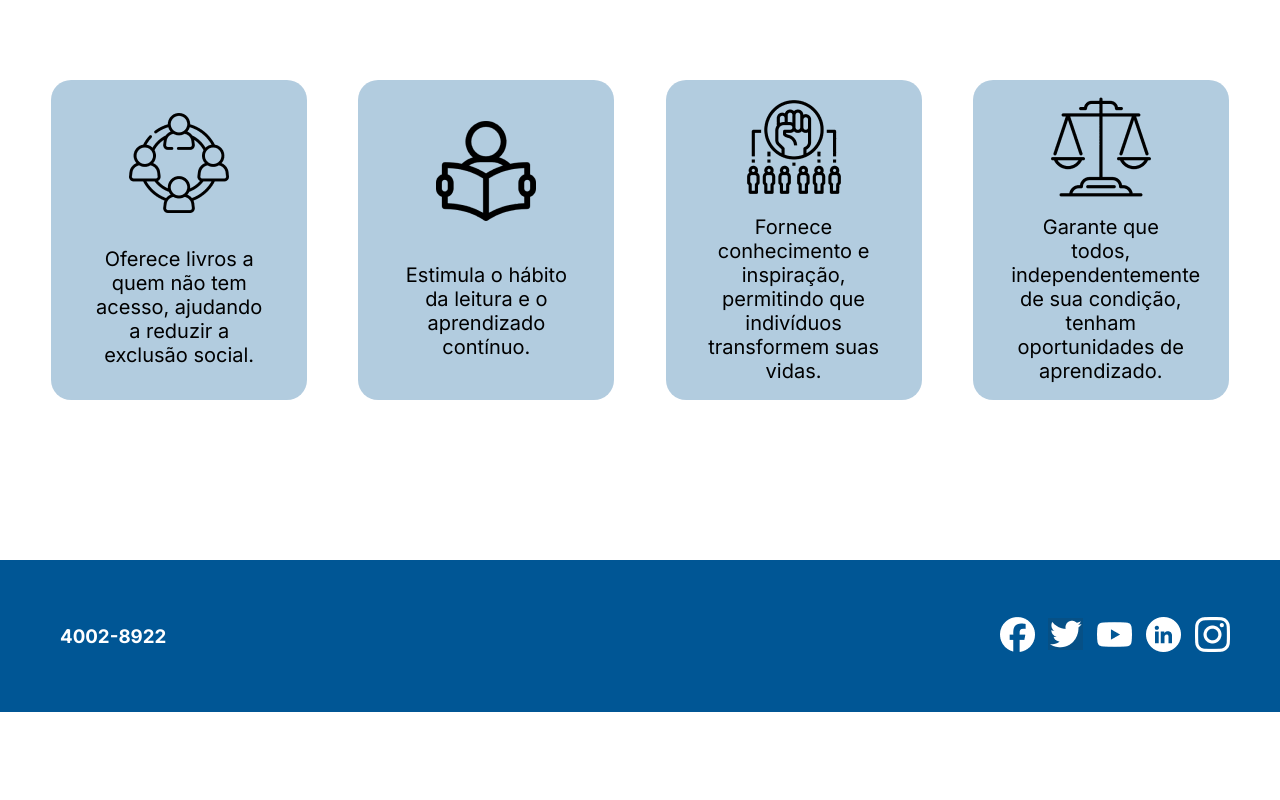
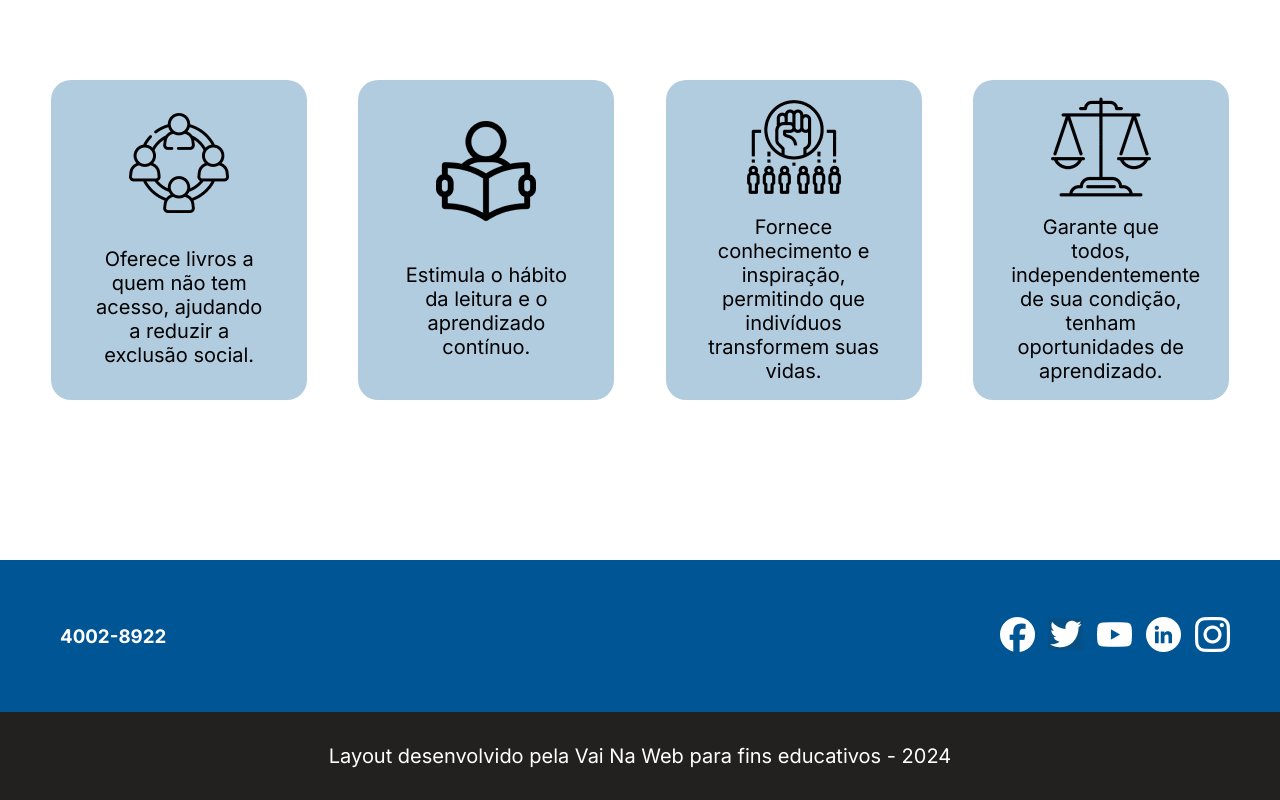
Before and after one commit to Sheila-Salles/Desafio-Final, a React (Vite) app: page / in a window 1280 px wide. Shown: the part 904-1704 px from the top of the page. Built offline with nearby package versions, Linux system fonts and the light colour scheme.

Commit message:
atualizacao

```diff
--- a/src/components/Footer/footer.jsx
+++ b/src/components/Footer/footer.jsx
@@ -22,7 +22,7 @@ export default function Footer(){
                     <a href=""><img src={instagram} alt="icone do instagram" /></a>
                 </nav>
             </section>
-            <section className={S.boxRodape}>
+            <section className={S.boxTexto}>
             <p>Layout desenvolvido pela Vai Na Web para fins educativos - 2024  </p>
             </section>
         </footer>
```
